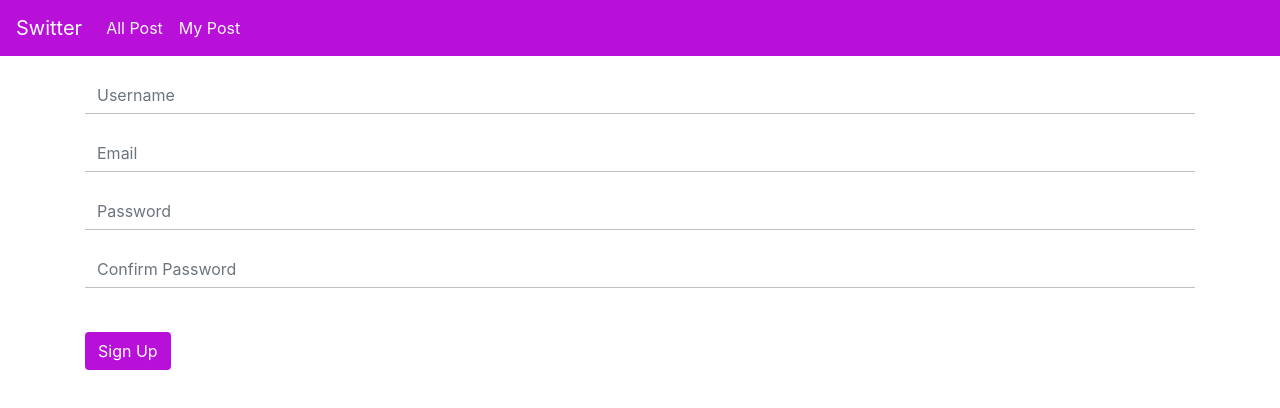
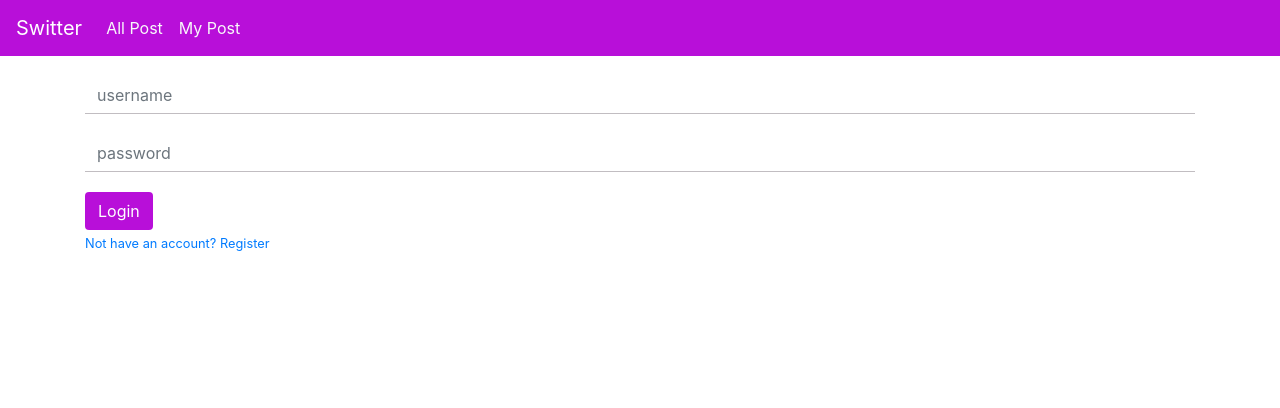
Before and after one commit to sahulprojects/switter_frontend-, a React (Create React App) app: page / in a window 1280 px wide. Shown: the top 408 px of the page. Built offline with nearby package versions, Linux system fonts and the light colour scheme.

Commit message:
deployment changes

```diff
--- a/src/App.js
+++ b/src/App.js
@@ -13,13 +13,19 @@ function App() {
       <Router>
         <Navbar />
         <Routes>
-          <Route exact path="/" element={<Register />} />
+          {localStorage.getItem("AccessToken") && (
+            <Route exact path="/" element={<AllPost />} />
+          )}
+
+          {!localStorage.getItem("AccessToken") && (
+            <Route exact path="/" element={<Login />} />
+          )}
+          <Route exact path="/register" element={<Register />} />
           <Route exact path="/login" element={<Login />} />
           <Route exact path="/createPost" element={<CreatePost />} />
           <Route exact path="/myposts" element={<MyPost />} />
           <Route exact path="/updatemypost" element={<UpdatePost />} />
           <Route exact path="/allposts" element={<AllPost />} />
-
         </Routes>
       </Router>
     </div>
--- a/src/components/Register.js
+++ b/src/components/Register.js
@@ -2,6 +2,7 @@ import "../index.css";
 import { useState } from "react";
 import axios from "axios";
 import { useNavigate } from "react-router";
+import { Link } from "react-router-dom";
 
 const Register = () => {
   const [username, setUsername] = useState("");
@@ -18,18 +19,17 @@ const Register = () => {
       setError("Password must match with Confirm Password");
     else {
       axios
-        .post("http://127.0.0.1:5000", {
+        .post("https://swittersahul.herokuapp.com/", {
           username,
           email,
           password,
         })
         .then((res) => {
-          console.log(res);
           navigate("/login");
+
         })
         .catch((err) => {
           setError(err.response.data);
-          console.log(err.response.data);
         });
     }
   };
@@ -79,8 +79,9 @@ const Register = () => {
             Sign Up
           </button>
         </form>
+        <Link  className="small" to="/login"> already have an account? Login</Link>
+
       </div>
-      {/* <button onClick={() => navigate("/login")}>take me to login</button> */}
     </div>
   );
 };
--- a/src/components/allpost.js
+++ b/src/components/allpost.js
@@ -12,17 +12,15 @@ const AllPost = () => {
   const [totalComment, setTotalComment] = useState([]);
   useEffect(async () => {
     try {
-      const res = await axios.get("http://127.0.0.1:5000/post/allPosts", {
+      const res = await axios.get("https://swittersahul.herokuapp.com/post/allPosts", {
         headers: {
           Authorization: `Bearer ${localStorage.getItem("AccessToken")}`,
         },
       });
       const data = res.data;
-      console.log(data);
       setData(data);
     } catch (err) {
       setError(err.response.data);
-      console.log(err);
     }
   }, [likedUsers, dislikedUsers, totalComment]);
 
@@ -50,7 +48,6 @@ const AllPost = () => {
                   onClick={() => {
                     handleLike(data._id)
                       .then((res) => {
-                        console.log("likers", res.data.liked_users);
                         setLikedUsers(res.data.liked_users);
                       })
                       .catch(() => {});
@@ -66,7 +63,6 @@ const AllPost = () => {
                   onClick={() => {
                     handleDisLike(data._id)
                       .then((res) => {
-                        console.log("dislikers", res.data.disliked_users);
                         setDisLikedUsers(res.data.disliked_users);
                       })
                       .catch(() => {});
@@ -98,7 +94,6 @@ const AllPost = () => {
                       onSubmit={(e) => {
                         e.preventDefault();
                         handleComment(data._id, comment).then((res) => {
-                          console.log(res);
                           setTotalComment(res.data.comments);
                         });
                         setComment("");
@@ -124,7 +119,7 @@ const AllPost = () => {
                     </form>
                     {data.comments.map((com) => {
                       return (
-                        <div className="mt-3">
+                        <div key={com._id} className="mt-3">
                           <h6 className="card-subtitle mb-2 text-muted p-2">
                             @{com.username}
                           </h6>
--- a/src/components/createpost.js
+++ b/src/components/createpost.js
@@ -12,7 +12,7 @@ const CreatePost = () => {
     e.preventDefault();
     axios
       .post(
-        "http://127.0.0.1:5000/post/createPost",
+        "https://swittersahul.herokuapp.com/post/createPost",
         {
           title,
           content,
@@ -24,12 +24,10 @@ const CreatePost = () => {
         }
       )
       .then((res) => {
-        console.log(res);
         navigate("/myposts");
         window.location.reload();
       })
       .catch((err) => {
-        console.log(err);
         setError(err.response.data);
       });
   };
--- a/src/components/login.js
+++ b/src/components/login.js
@@ -2,6 +2,8 @@ import { useState } from "react";
 import axios from "axios";
 import { useNavigate } from "react-router-dom";
 import "../index.css";
+import { Link } from "react-router-dom";
+
 const Login = () => {
   const [username, setUsername] = useState("");
   const [password, setPassword] = useState("");
@@ -10,18 +12,16 @@ const Login = () => {
   const handleSubmit = (e) => {
     e.preventDefault();
     axios
-      .post("http://127.0.0.1:5000/login", {
+      .post("https://swittersahul.herokuapp.com/login", {
         username,
         password,
       })
       .then((res) => {
         const AccessToken = res.data.AccessToken;
-        console.log(AccessToken);
         localStorage.setItem("AccessToken", AccessToken);
-        navigate('/allposts')
+        navigate("/allposts");
       })
       .catch((err) => {
-        console.log(err.response.data);
         setError(err.response.data);
       });
   };
@@ -32,7 +32,8 @@ const Login = () => {
           {error}
         </div>
       )}
-      <form className="form-group container md-1" onSubmit={handleSubmit}>
+      <div className="form-group container md-1 ">
+        <form  onSubmit={handleSubmit}>
           <input
             type="text"
             required
@@ -51,8 +52,14 @@ const Login = () => {
             onChange={(e) => setPassword(e.target.value)}
           />
 
-        <button className="btn button-clr justify-content-center">Login</button>
+          <button className="btn button-clr justify-content-center">
+            Login
+          </button>
         </form>
+        <Link className=" d-inline small" to="/register">
+          Not have an account? Register
+        </Link>
+      </div>
     </div>
   );
 };
--- a/src/components/mypost.js
+++ b/src/components/mypost.js
@@ -15,31 +15,33 @@ const MyPost = () => {
   const navigate = useNavigate();
   useEffect(async () => {
     try {
-      const res = await axios.get("http://127.0.0.1:5000/post/myPosts", {
-        headers: {
-          Authorization: `Bearer ${localStorage.getItem("AccessToken")}`,
-        },
-      });
+      const res = await axios.get(
+        "https://swittersahul.herokuapp.com/post/myPosts",
+        {
+          headers: {
+            Authorization: `Bearer ${localStorage.getItem("AccessToken")}`,
+          },
+        }
+      );
       const data = res.data;
-      console.log(data);
       setData(data);
     } catch (err) {
       setError(err.response.data);
-      console.log(err);
     }
   }, [likedUsers, dislikedUsers, totalComment]);
 
   const handleDelete = (id) => {
     axios
-      .delete(`http://127.0.0.1:5000/post/deleteMyPost/${id}`, {
+      .delete(`https://swittersahul.herokuapp.com/post/deleteMyPost/${id}`, {
         headers: {
           Authorization: `Bearer ${localStorage.getItem("AccessToken")}`,
         },
       })
       .then((res) => {
-        console.log("deleted");
+        navigate("/myposts");
+        window.location.reload();
       })
-      .catch((er) => console.log(er));
+      .catch();
   };
 
   return (
@@ -71,7 +73,6 @@ const MyPost = () => {
                   onClick={() => {
                     handleLike(data._id)
                       .then((res) => {
-                        console.log("likers", res.data.liked_users);
                         setLikedUsers(res.data.liked_users);
                       })
                       .catch(() => {});
@@ -87,7 +88,6 @@ const MyPost = () => {
                   onClick={() => {
                     handleDisLike(data._id)
                       .then((res) => {
-                        console.log("dislikers", res.data.disliked_users);
                         setDisLikedUsers(res.data.disliked_users);
                       })
                       .catch(() => {});
@@ -119,7 +119,6 @@ const MyPost = () => {
                       onSubmit={(e) => {
                         e.preventDefault();
                         handleComment(data._id, comment).then((res) => {
-                          console.log(res);
                           setTotalComment(res.data.comments);
                         });
                         setComment("");
@@ -145,7 +144,7 @@ const MyPost = () => {
                     </form>
                     {data.comments.map((com) => {
                       return (
-                        <div className="mt-3">
+                        <div key={com._id} className="mt-3">
                           <h6 className="card-subtitle mb-2 text-muted p-2">
                             @{com.username}
                           </h6>
@@ -167,7 +166,7 @@ const MyPost = () => {
                     </span>
                   </div>
                 </div>
-                <br/>
+                <br />
                 <small
                   className="mb-2 text-muted p-2"
                   style={{ fontSize: "13px" }}
@@ -178,7 +177,6 @@ const MyPost = () => {
                   className="btn btn-like float-right m-1"
                   onClick={() => {
                     handleDelete(data._id);
-                    window.location.reload();
                   }}
                 >
                   <i
--- a/src/components/navabar.js
+++ b/src/components/navabar.js
@@ -1,5 +1,4 @@
 import "../index.css";
-import { useNavigate } from "react-router";
 import { Link } from "react-router-dom";
 
 const Navbar = () => {
--- a/src/components/updatepost.js
+++ b/src/components/updatepost.js
@@ -12,7 +12,7 @@ const UpdatePost = () => {
     e.preventDefault();
     axios
       .put(
-        `http://127.0.0.1:5000/post/updateMyPost/${id}`,
+        `https://swittersahul.herokuapp.com/post/updateMyPost/${id}`,
         {
           content,
         },
@@ -23,11 +23,10 @@ const UpdatePost = () => {
         }
       )
       .then((res) => {
-        console.log(res);
         navigate("/myposts");
         window.location.reload();
       })
-      .catch((err) => console.log(err));
+      .catch();
   };
   return (
     <div className="top-mar">
--- a/src/utils/utils.js
+++ b/src/utils/utils.js
@@ -1,7 +1,7 @@
 import axios from "axios";
 
 export const handleLike = (id) => {
-  return axios.get(`http://127.0.0.1:5000/post/likePost/${id}`, {
+  return axios.get(`https://swittersahul.herokuapp.com/post/likePost/${id}`, {
     headers: {
       Authorization: `Bearer ${localStorage.getItem("AccessToken")}`,
     },
@@ -9,7 +9,7 @@ export const handleLike = (id) => {
 };
 
 export const handleDisLike = (id) => {
-  return axios.get(`http://127.0.0.1:5000/post/dislikePost/${id}`, {
+  return axios.get(`https://swittersahul.herokuapp.com/post/dislikePost/${id}`, {
     headers: {
       Authorization: `Bearer ${localStorage.getItem("AccessToken")}`,
     },
@@ -18,7 +18,7 @@ export const handleDisLike = (id) => {
 
 export const handleComment = (id, comment) => {
   return axios.put(
-    `http://127.0.0.1:5000/post/commentPost/${id}`,
+    `https://swittersahul.herokuapp.com/post/commentPost/${id}`,
     {
       comment,
     },
```
Lines whose indentation alone changed are shown as unchanged.
